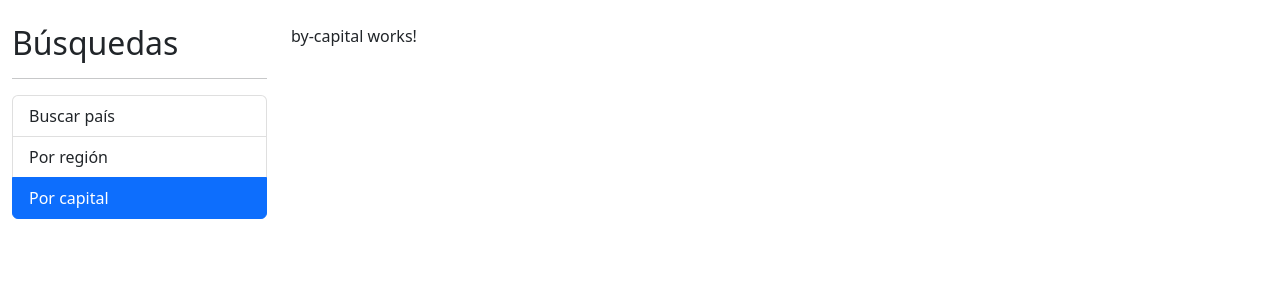
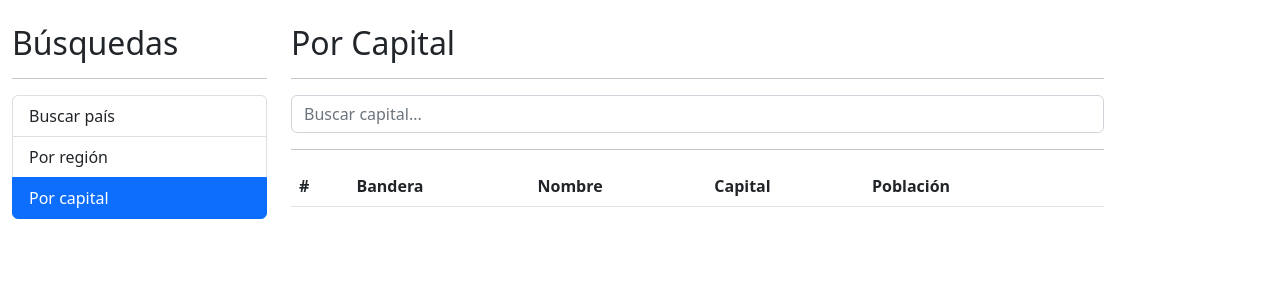
Before and after one commit to juandiegoespinosasantos/angular-countries-app, an Angular app: page /capital in a window 1280 px wide. Shown: the top 300 px of the page. Built offline with nearby package versions, Linux system fonts and the light colour scheme.

Commit message:
Countries by capital search component

```diff
--- a/src/app/countries/components/countries-input/countries-input.component.html
+++ b/src/app/countries/components/countries-input/countries-input.component.html
@@ -1,3 +1,3 @@
 <form (ngSubmit)="search();" autocomplete="off">
-    <input type="text" name="query" placeholder="Buscar país..." class="form-control" [(ngModel)]="query" (input)="keyPressed();"/>
+    <input type="text" name="query" placeholder="{{ placeholder }}" class="form-control" [(ngModel)]="query" (input)="keyPressed();" />
 </form>
--- a/src/app/countries/components/countries-input/countries-input.component.ts
+++ b/src/app/countries/components/countries-input/countries-input.component.ts
@@ -1,4 +1,4 @@
-import { Component, EventEmitter, OnInit, Output } from "@angular/core";
+import { Component, EventEmitter, Input, OnInit, Output } from "@angular/core";
 import { Subject } from "rxjs";
 import { debounceTime } from "rxjs/operators";
 
@@ -7,6 +7,9 @@ import { debounceTime } from "rxjs/operators";
     templateUrl: "./countries-input.component.html"
 })
 export class CountriesInputComponent implements OnInit {
+
+    @Input()
+    public placeholder: string = "";
 
     @Output()
     public onEnter: EventEmitter<string> = new EventEmitter();
--- a/src/app/countries/components/table/countries-table/countries-table.component.html
+++ b/src/app/countries/components/table/countries-table/countries-table.component.html
@@ -4,6 +4,7 @@
             <th>#</th>
             <th>Bandera</th>
             <th>Nombre</th>
+            <th>Capital</th>
             <th>Población</th>
             <th></th>
         </tr>
@@ -14,6 +15,7 @@
             <td>{{ i + 1 }}</td>
             <td><img class="flag" src="{{ country.flags.png }}" alt="{{ country.name.common }}" /></td>
             <td>{{ country.name.common }}</td>
+            <td>{{ country.capital }}</td>
             <td>{{ country.population | number }}</td>
             <td><a [routerLink]="['/country/', country.cca2]">Ver...</a></td>
         </tr>
--- a/src/app/countries/pages/by-capital/by-capital.component.html
+++ b/src/app/countries/pages/by-capital/by-capital.component.html
@@ -1 +1,23 @@
-<p>by-capital works!</p>
+<h2>Por Capital</h2>
+
+<hr />
+
+<div class="row">
+    <div class="col">
+        <app-countries-input [placeholder]="placeholder" (onEnter)="search($event);"></app-countries-input>
+    </div>
+</div>
+
+<hr />
+
+<div *ngIf="ok; else errorAlert" class="row">
+    <div class="col">
+        <app-countries-table [countries]="countries"></app-countries-table>
+    </div>
+</div>
+
+<ng-template #errorAlert>
+    <div class="alert alert-danger">
+        No se encontró nada con el término {{ query }}
+    </div>
+</ng-template>
--- a/src/app/countries/pages/by-capital/by-capital.component.ts
+++ b/src/app/countries/pages/by-capital/by-capital.component.ts
@@ -1,4 +1,8 @@
 import { Component, OnInit } from "@angular/core";
+import { HttpErrorResponse } from "@angular/common/http";
+
+import { RestCountriesResponse } from "../../interfaces/rest-countries.interface";
+import { CountriesService } from "../../services/countries.service";
 
 @Component({
     selector: "app-by-capital",
@@ -6,8 +10,41 @@ import { Component, OnInit } from "@angular/core";
 })
 export class ByCapitalComponent implements OnInit {
 
-    constructor() { }
+    public placeholder: string = "Buscar capital...";
+    public query: string = "";
+    public ok: boolean = true;
+
+    private _countries: RestCountriesResponse[] = [];
+
+    constructor(private service: CountriesService) {
+    }
 
     ngOnInit(): void {
     }
+
+    public get countries(): RestCountriesResponse[] {
+        return [...this._countries];
+    }
+
+    public search(query: string): void {
+        this.query = query;
+        this.ok = true;
+
+        console.log(this.query);
+
+        this.service
+            .searchCapital(this.query)
+            .subscribe(
+                (resp: RestCountriesResponse[]) => {
+                    this._countries = resp;
+                },
+                (err: HttpErrorResponse) => {
+                    this.ok = false;
+
+                    console.error(err.message);
+
+                    this._countries = [];
+                }
+            );
+    }
 }
--- a/src/app/countries/pages/by-country/by-country.component.html
+++ b/src/app/countries/pages/by-country/by-country.component.html
@@ -4,7 +4,7 @@
 
 <div class="row">
     <div class="col">
-        <app-countries-input (onEnter)="search($event);" (onDebounce)="sugest($event);"></app-countries-input>
+        <app-countries-input [placeholder]="placeholder" (onEnter)="search($event);" (onDebounce)="sugest($event);"></app-countries-input>
     </div>
 </div>
 
--- a/src/app/countries/pages/by-country/by-country.component.ts
+++ b/src/app/countries/pages/by-country/by-country.component.ts
@@ -10,6 +10,7 @@ import { RestCountriesResponse } from "../../interfaces/rest-countries.interface
 })
 export class ByCountryComponent implements OnInit {
 
+    public placeholder: string = "Buscar país...";
     public query: string = "";
     public ok: boolean = true;
 
--- a/src/app/countries/services/countries.service.ts
+++ b/src/app/countries/services/countries.service.ts
@@ -18,4 +18,10 @@ export class CountriesService {
 
         return this.httpClient.get<RestCountriesResponse[]>(url);
     }
+
+    public searchCapital(query: string): Observable<RestCountriesResponse[]> {
+        const url: string = this.apiBaseUrl + "/capital/" + query;
+
+        return this.httpClient.get<RestCountriesResponse[]>(url);
+    }
 }
```
